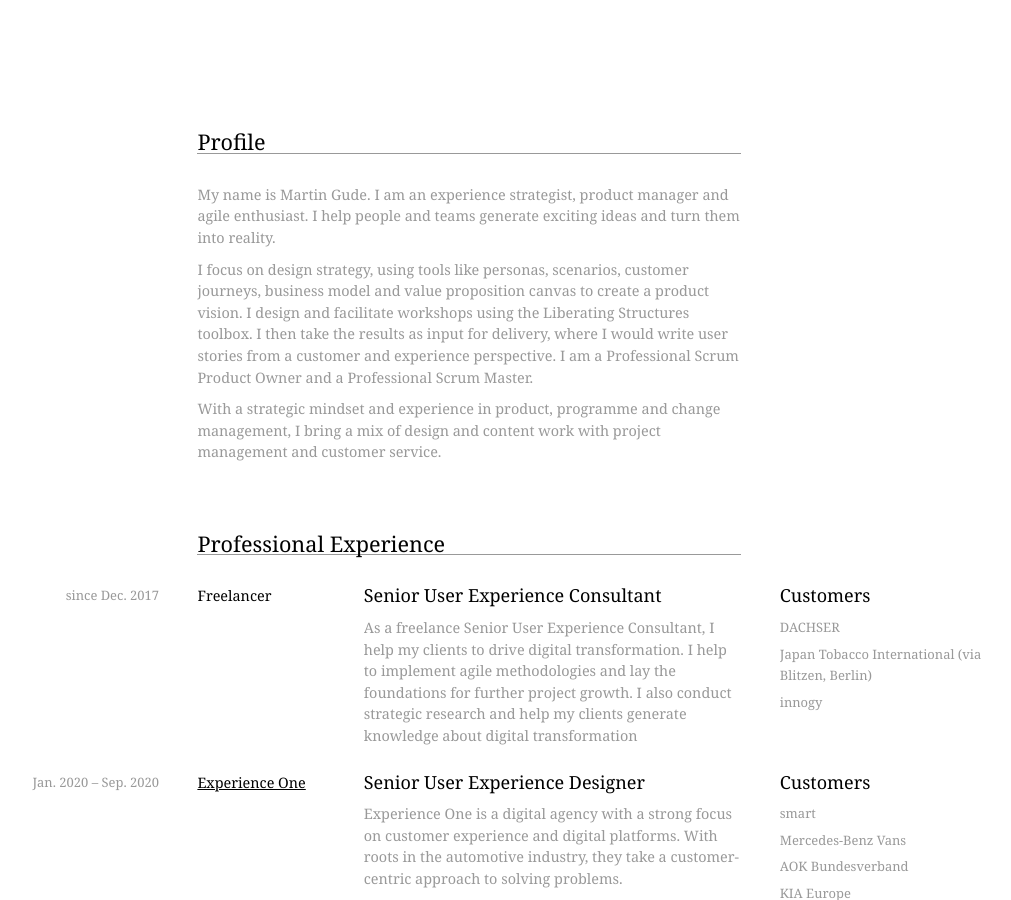
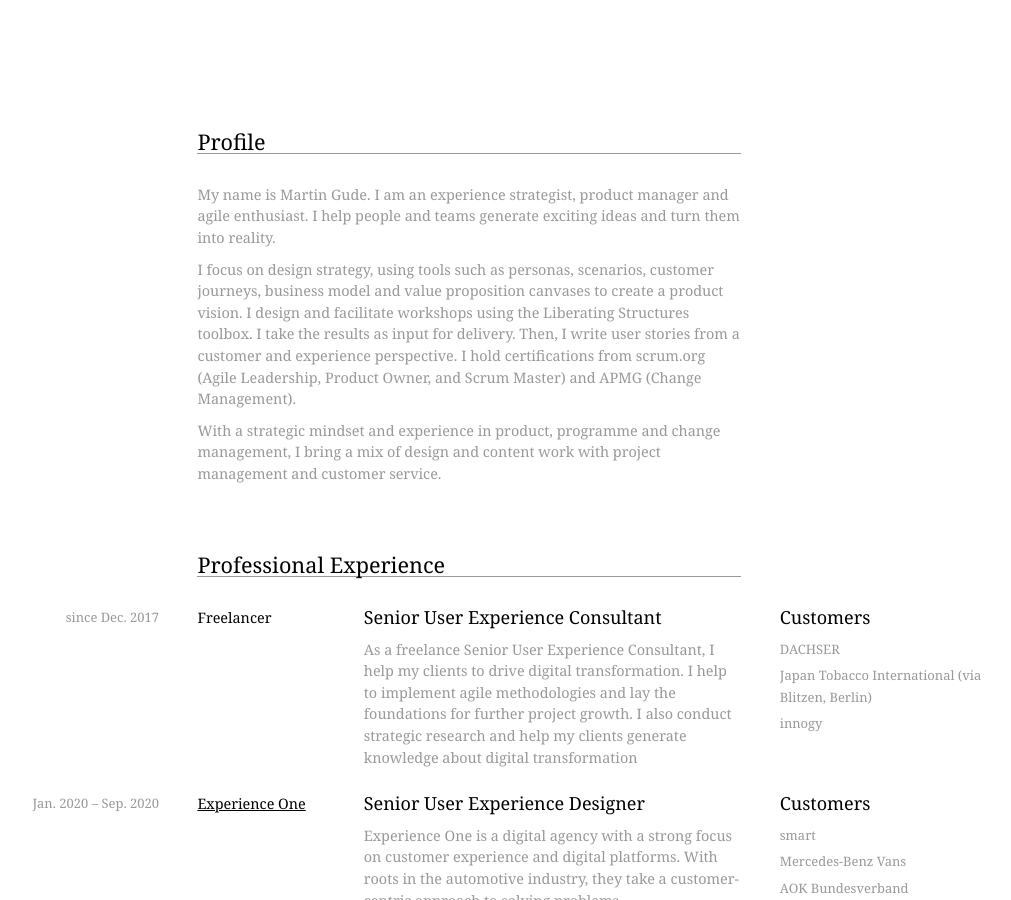
Before and after one commit to ma6/ma6.github.io, a Jekyll site: the page built from _pages/index.md, in a window 1280 px wide and 900 px high, scrolled down 519 px. Shown: the whole window, without its empty margins (129-1140 px from the left). Built offline with Jekyll 4.4.1, drawn with Linux system fonts in a browser that asks for light colours; some web fonts are replaced; comment, search, counter and statistics services are not loaded.

Commit message:
New Profile Text

```diff
--- a/_includes/profile.html
+++ b/_includes/profile.html
@@ -6,13 +6,18 @@
 <div class="row">
     <div class="seven columns offset-by-two">
         <p>
-            My name is Martin Gude. I am an experience strategist, product manager and agile enthusiast. I help people and teams generate exciting ideas and turn them into reality.
-       </p>
+            My name is Martin Gude. I am an experience strategist, product manager and agile enthusiast. I help people
+            and teams generate exciting ideas and turn them into reality.</p>
         <p>
-            I focus on design strategy, using tools like personas, scenarios, customer journeys, business model and value proposition canvas to create a product vision. I design and facilitate workshops using the Liberating Structures toolbox. I then take the results as input for delivery, where I would write user stories from a customer and experience perspective. I am a Professional Scrum Product Owner and a Professional Scrum Master.
+            I focus on design strategy, using tools such as personas, scenarios, customer journeys, business model and
+            value proposition canvases to create a product vision. I design and facilitate workshops using the
+            Liberating Structures toolbox. I take the results as input for delivery. Then, I write user stories from a
+            customer and experience perspective. I hold certifications from scrum.org (Agile Leadership, Product Owner,
+            and Scrum Master) and APMG (Change Management).
         </p>
-        <p>
-            With a strategic mindset and experience in product, programme and change management, I bring a mix of design and content work with project management and customer service.
+        <p> With a strategic mindset and experience in product, programme and change management, I bring a mix of design
+            and content work with project management and customer service.
+
         </p>
     </div>
 </div>
```
